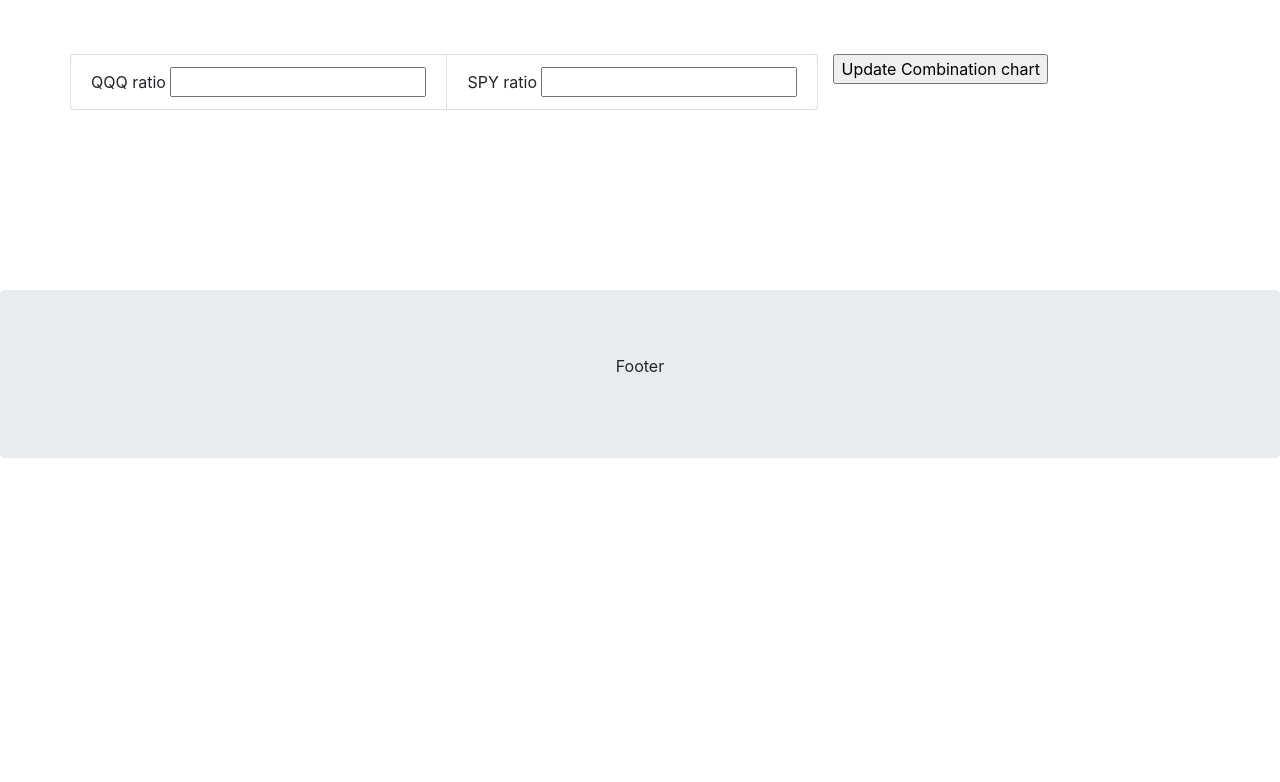
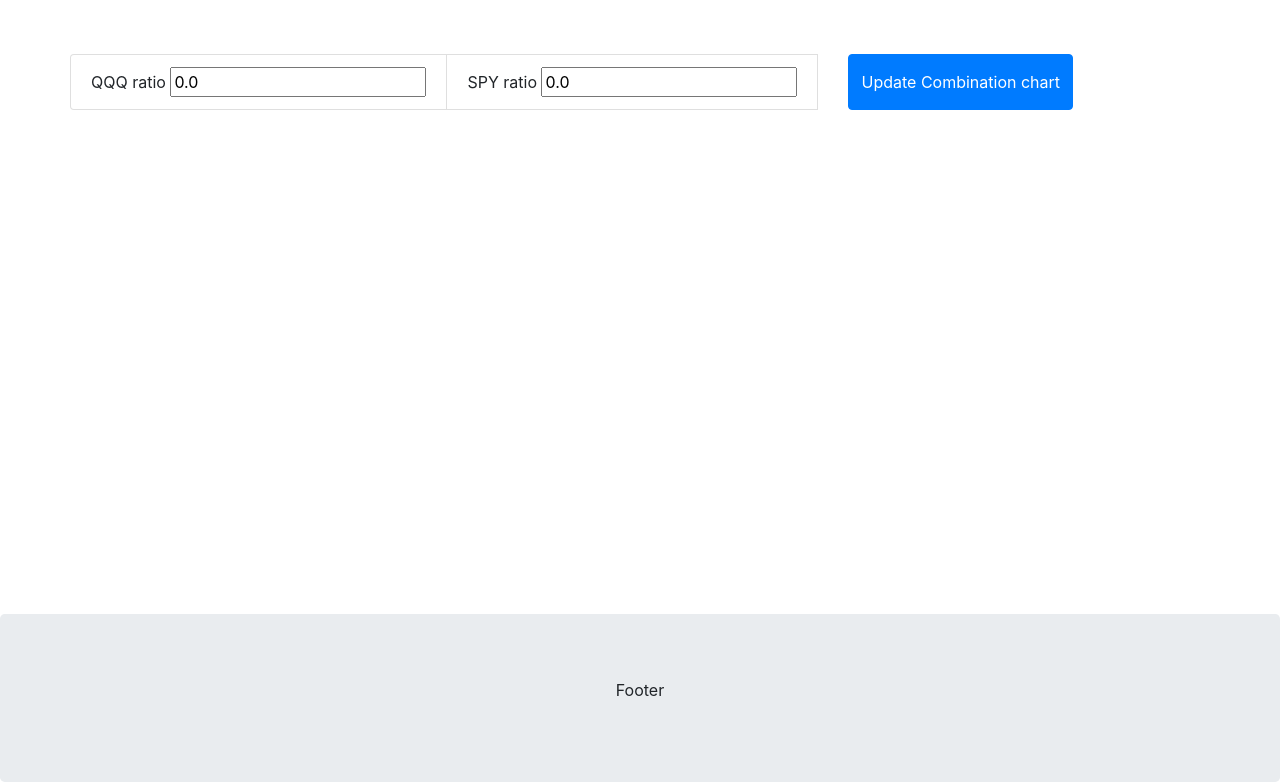
Before and after one commit to junseokShim/dual_momentum_dashboard, a Flask app: template templates/main.html in a window 1280 px wide. Shown: the part 268-1050 px from the top of the page. Before the commit the page ends 726 px from the top, so only its background shows below. Run offline with Flask 2, Linux system fonts and the light colour scheme; the template is opened without the code that fills it, so the values that code supplies are empty; a map, chart or similar area stays blank; some libraries are stand-ins or nearby versions.

Commit message:
modified : add combination chart ver2 day : 22.11.06

```diff
--- a/app.py
+++ b/app.py
@@ -1,5 +1,5 @@
 from flask import Flask, request, render_template, redirect
-from static.etf_parsing import stock_df
+from static.etf_parsing import stock_df, comb
 import os, sys
 
 application = Flask( __name__ )
@@ -12,5 +12,16 @@ def main_page():
                             qqq = qqq,
                             spy = spy)
 
+@application.route("/comb")
+def comb_chart():
+    qqq, spy = stock_df()
+
+    qqq_per = float(request.args['per1'])
+    spy_per = float(request.args['per2'])
+
+    comb_result = comb(qqq, spy, per1=qqq_per, per2=spy_per)
+    return render_template('comb_chart_result.html',
+                    comb_result = comb_result)
+
 if __name__ == "__main__":
-    application.run(host='0.0.0.0', port=4004, debug=True)
+    application.run(host='0.0.0.0', port=4001, debug=True)
--- a/static/etf_parsing.py
+++ b/static/etf_parsing.py
@@ -28,13 +28,13 @@ def stock_df():
     return df_qqq, df_spy
 
 
-def comb(x, stock1, stock2, per1=0.5, per2=0.5):
+def comb(stock1, stock2, per1=0.5, per2=0.5):
     per_lst = [per1, per2]
 
     stock1 = pd.DataFrame(json.loads(stock1))
     stock2 = pd.DataFrame(json.loads(stock2))
 
-    df_total = (stock1*per1 + stock2*per2)/len(per_lst)
+    df_total = (stock1*per1 + stock2*per2)/2
     df_total = df_total.to_json()
 
     return df_total
--- a/templates/comb_chart.html
+++ b/templates/comb_chart.html
@@ -1,17 +1,24 @@
 <div class="row">
-    <form action="/updateResult">
+    <form action="/comb" target="comb">
+        <div>
         <ul class="list-group list-group-horizontal">
             <li class="list-group-item">QQQ ratio
-                <input type="number" name="per1">
+                <input type="number" name="per1" step="0.1" value="0.0">
             </li>
             <li class="list-group-item">SPY ratio
-                <input type="number" name="per1">
+                <input type="number" name="per2" step="0.1" value="0.0">
             </li>
-            </ul>
+            <div class="col"></div>
+
+            <button class="btn btn-primary">
+                Update Combination chart
+                </button>
+        </ul>
+    </div>
+        <br>
+
+        </div>
     </form>
-    <div class="col-sm-4">
-        <input type="button" onclick="
-        draw_chart(qqq_x,qqq_y, 'Comb_Chart')"
-        value = "Update Combination chart">
-    </div>
+    <iframe name="comb" width="100%" height=300 frameborder="0">
+    </iframe>
 </div>
--- /dev/null
+++ b/templates/comb_chart_result.html
@@ -0,0 +1 @@
+{{comb_result}}
--- a/templates/main.html
+++ b/templates/main.html
@@ -69,7 +69,7 @@
   <div class="row">
     <div class="col col-sm-12 bg-muted">
       {% include "comb_chart.html" %}
-      <canvas id="Comb_Chart"></canvas>
+      <canvas id="comb"></canvas>
     </div>
   </div>
 
```
